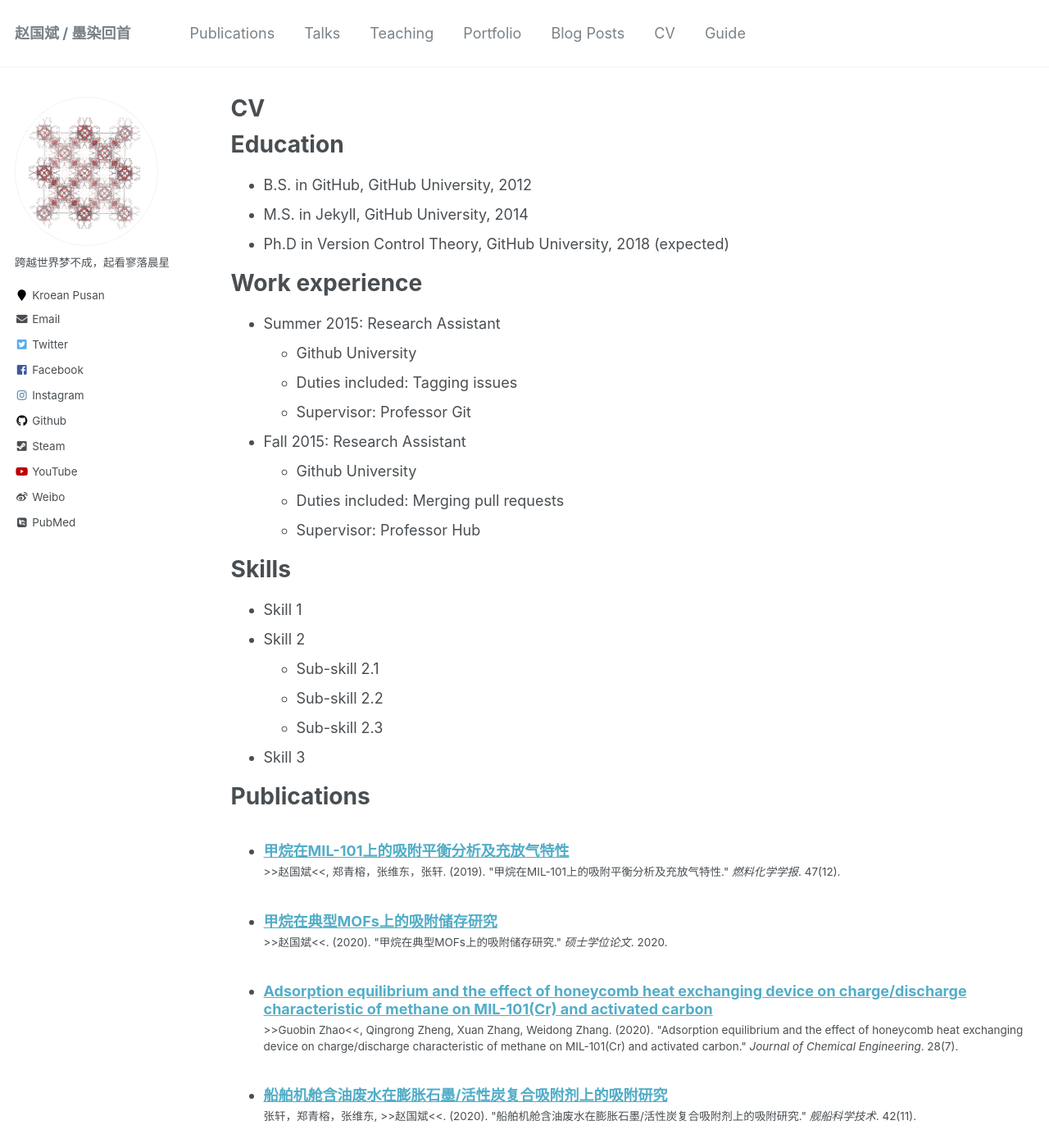
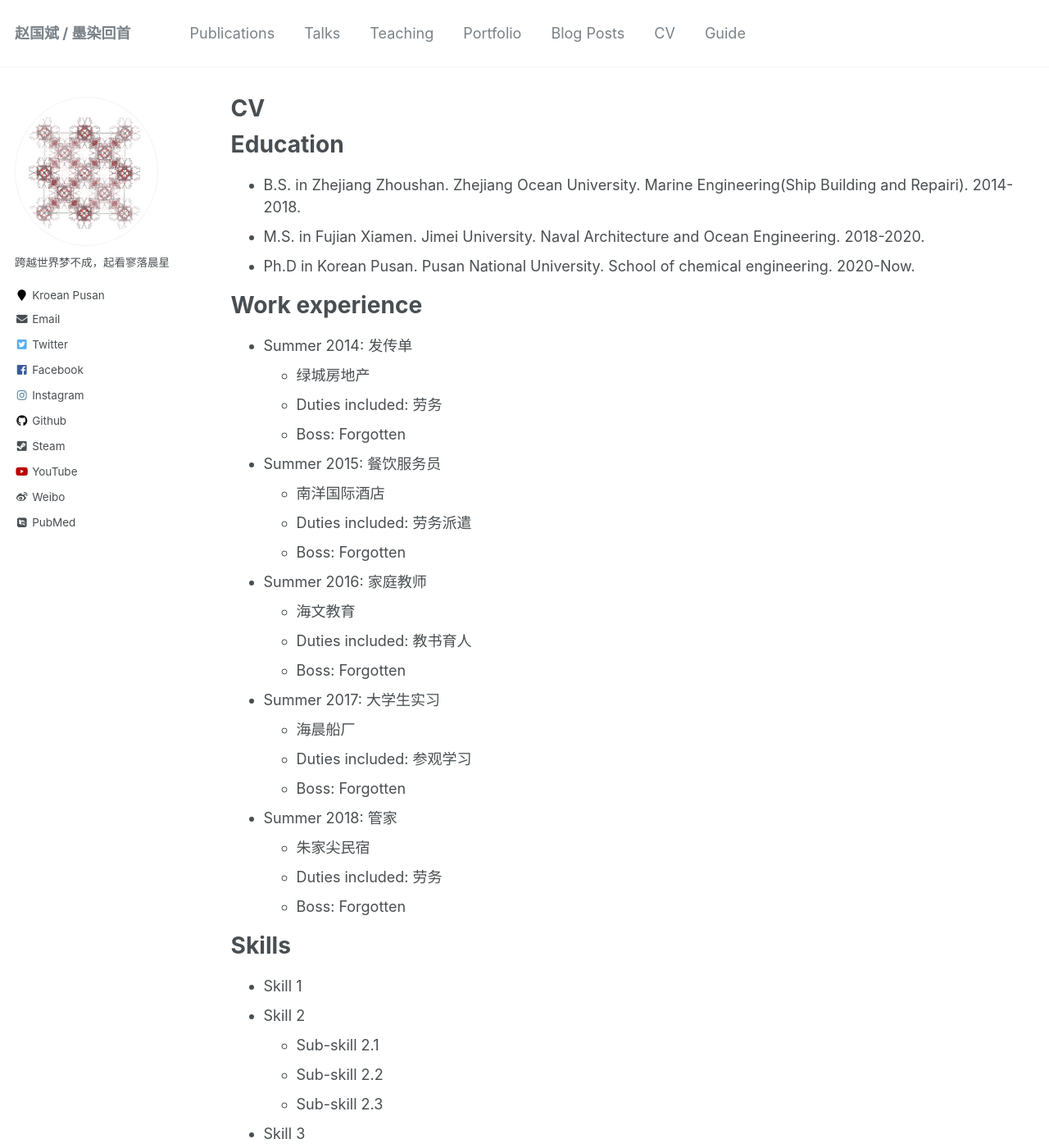
Before and after one commit to sxm13/ZGBshenxiaomoCV.github.io, a Jekyll site: the page built from _pages/cv.md, in a window 1280 px wide and 1400 px high. Shown: the whole window at 82% size. Built offline with Jekyll 4.4.1, drawn with Linux system fonts in a browser that asks for light colours; some web fonts are replaced.

Commit message:
Update cv.md

```diff
--- a/_pages/cv.md
+++ b/_pages/cv.md
@@ -11,21 +11,36 @@ redirect_from:
 
 Education
 ======
-* B.S. in GitHub, GitHub University, 2012
-* M.S. in Jekyll, GitHub University, 2014
-* Ph.D in Version Control Theory, GitHub University, 2018 (expected)
+* B.S. in Zhejiang Zhoushan. Zhejiang Ocean University. Marine Engineering(Ship Building and Repairi). 2014-2018.
+* M.S. in Fujian Xiamen. Jimei University. Naval Architecture and Ocean Engineering. 2018-2020.
+* Ph.D in Korean Pusan. Pusan National University. School of chemical engineering. 2020-Now.
 
 Work experience
 ======
-* Summer 2015: Research Assistant
-  * Github University
-  * Duties included: Tagging issues
-  * Supervisor: Professor Git
+* Summer 2014: 发传单
+  * 绿城房地产
+  * Duties included: 劳务
+  * Boss: Forgotten
 
-* Fall 2015: Research Assistant
-  * Github University
-  * Duties included: Merging pull requests
-  * Supervisor: Professor Hub
+* Summer 2015: 餐饮服务员
+  * 南洋国际酒店
+  * Duties included: 劳务派遣
+  * Boss: Forgotten
+
+* Summer 2016: 家庭教师
+  * 海文教育
+  * Duties included: 教书育人
+  * Boss: Forgotten
+
+* Summer 2017: 大学生实习
+  * 海晨船厂
+  * Duties included: 参观学习
+  * Boss: Forgotten
+
+* Summer 2018: 管家
+  * 朱家尖民宿
+  * Duties included: 劳务
+  * Boss: Forgotten
 
 Skills
 ======
```
